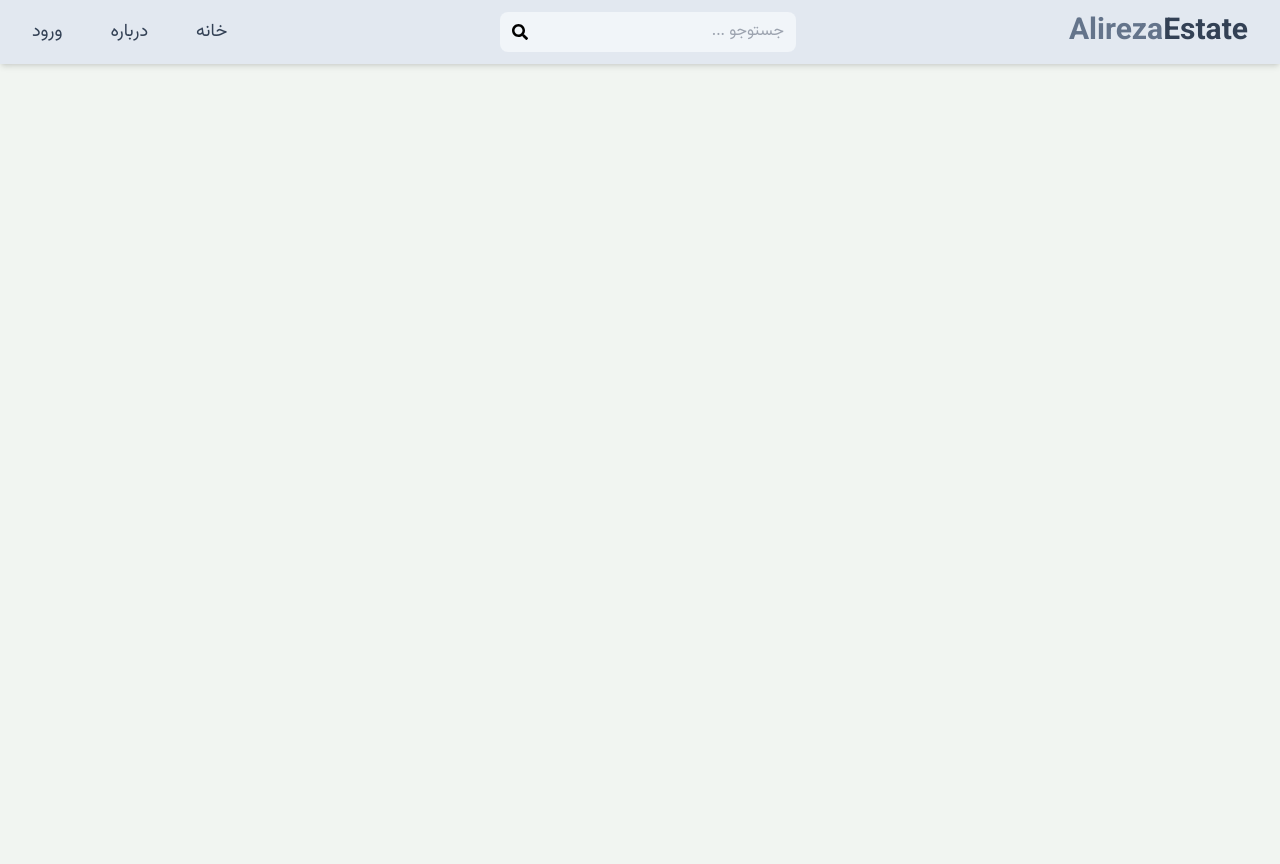
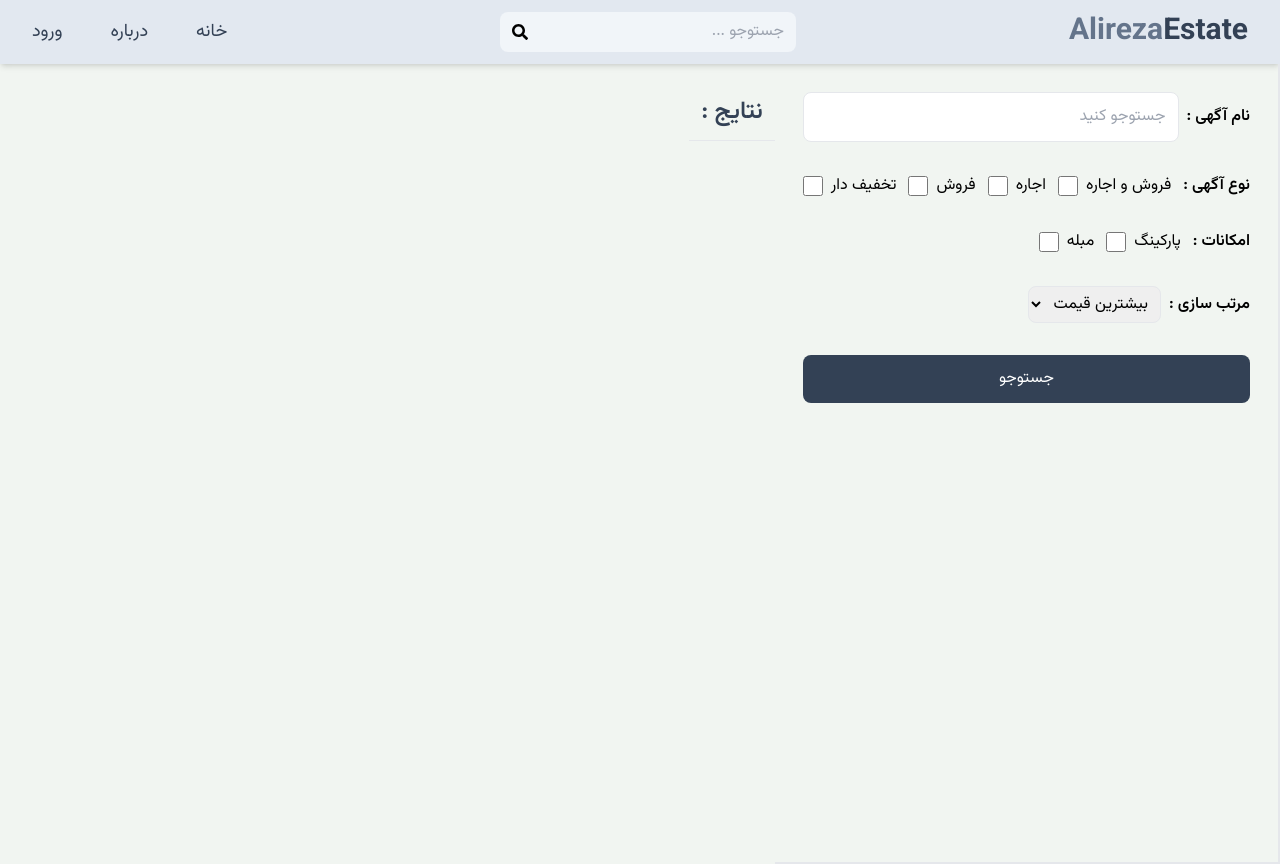
Before and after one commit to Alireza-ghanbari/mern-estate-farsi, a React (Vite) app in the folder client/: page /search in a window 1280 px wide. Before the commit the page ends 800 px from the top, so only its background shows below. Built offline with nearby package versions, Linux system fonts and the light colour scheme; no server answers.

Commit message:
complete search page Ui

```diff
--- a/client/src/App.jsx
+++ b/client/src/App.jsx
@@ -12,6 +12,7 @@ import ListingPage from "./pages/ListingPage";
 import Navbar from "./components/Navbar";
 import PrivateRoute from "./components/PrivateRoute";
 import { useSelector } from "react-redux";
+import Search from "./pages/Search";
 
 export default function App() {
   const { currentUser } = useSelector((state) => state.user);
@@ -23,6 +24,7 @@ export default function App() {
         <Route path="/sign-in" element={currentUser? <Navigate to={"/"}/> : <SignIn/>} />
         <Route path="/sign-up" element={currentUser? <Navigate to={"/"}/> : <SignUp />} />
         <Route path="/about" element={<About />} />
+        <Route path="/search" element={<Search />} />
         <Route path="/listing/:listingId" element={<ListingPage />} />
         <Route element={<PrivateRoute />}>
           <Route path="/profile" element={<Profile />} />
--- /dev/null
+++ b/client/src/pages/Search.jsx
@@ -0,0 +1,69 @@
+import React from "react";
+
+export default function Search() {
+  return (
+    <div className="flex flex-col lg:flex-row">
+      <div className=" p-3 xs:p-7 border-b-2 lg:border-r-2 lg:min-h-screen">
+        <form className="flex flex-col gap-8">
+          <div className="flex items-center gap-2">
+            <label className="whitespace-nowrap font-semibold">نام آگهی :</label>
+            <input
+              type="text"
+              id="searchTerm"
+              placeholder="جستوجو کنید"
+              className="border rounded-lg p-3 w-full whitespace-nowrap"
+            />
+          </div>
+          <div className="flex gap-3 flex-wrap items-center">
+            <label className="font-semibold">نوع آگهی :</label>
+            <div className="flex gap-2">
+              <span>فروش و اجاره</span>
+              <input type="checkbox" id="all" className="w-5" />
+            </div>
+            <div className="flex gap-2">
+              <span>اجاره</span>
+              <input type="checkbox" id="rent" className="w-5" />
+            </div>
+            <div className="flex gap-2">
+              <span>فروش</span>
+              <input type="checkbox" id="sale" className="w-5" />
+            </div>
+            <div className="flex gap-2">
+              <span>تخفیف دار</span>
+              <input type="checkbox" id="offer" className="w-5" />
+            </div>
+          </div>
+
+          <div className="flex gap-3 flex-wrap items-center">
+            <label className="font-semibold">امکانات :</label>
+            <div className="flex gap-2">
+              <span>پارکینگ</span>
+              <input type="checkbox" id="parking" className="w-5" />
+            </div>
+            <div className="flex gap-2">
+              <span>مبله</span>
+              <input type="checkbox" id="furnished" className="w-5" />
+            </div>
+          </div>
+
+          <div className="flex items-center gap-2">
+            <label className="font-semibold">مرتب سازی :</label>
+            <select id="sort_order" className="border rounded-lg px-2 py-1">
+              <option>بیشترین قیمت</option>
+              <option>کمترین قیمت</option>
+              <option>جدید ترین</option>
+              <option>قدیمی ترین</option>
+            </select>
+          </div>
+
+          <button className="bg-slate-700 p-3 hover:opacity-95 rounded-lg text-white">
+            جستوجو
+          </button>
+        </form>
+      </div>
+      <div className="">
+        <h1 className="text-2xl font-semibold border-b p-3 text-slate-700 lg:mt-5">نتایج :</h1>
+      </div>
+    </div>
+  );
+}
```
